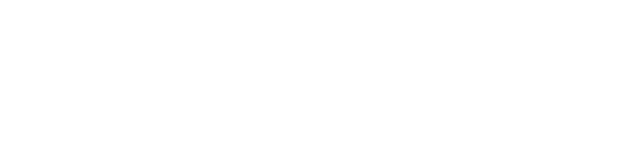
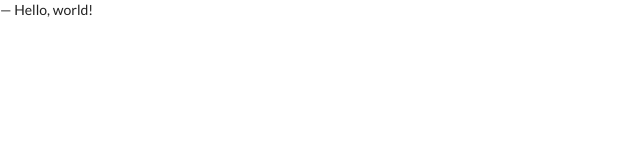
Before and after one commit to vvorobets/homepage, a plain HTML site: page index.html in a window 1280 px wide. Shown: the full height of the page, 0-640 px from the left. Drawn offline with nearby package versions, Linux system fonts and the light colour scheme.

Commit message:
Hotfix for task #14

```diff
--- a/index.html
+++ b/index.html
@@ -18,6 +18,6 @@
     <title>Volodymyr Vorobets — Résumé</title>
   </head>
   <body>
-
+    <p>— Hello, world!</p>
   </body>
 </html>
```
